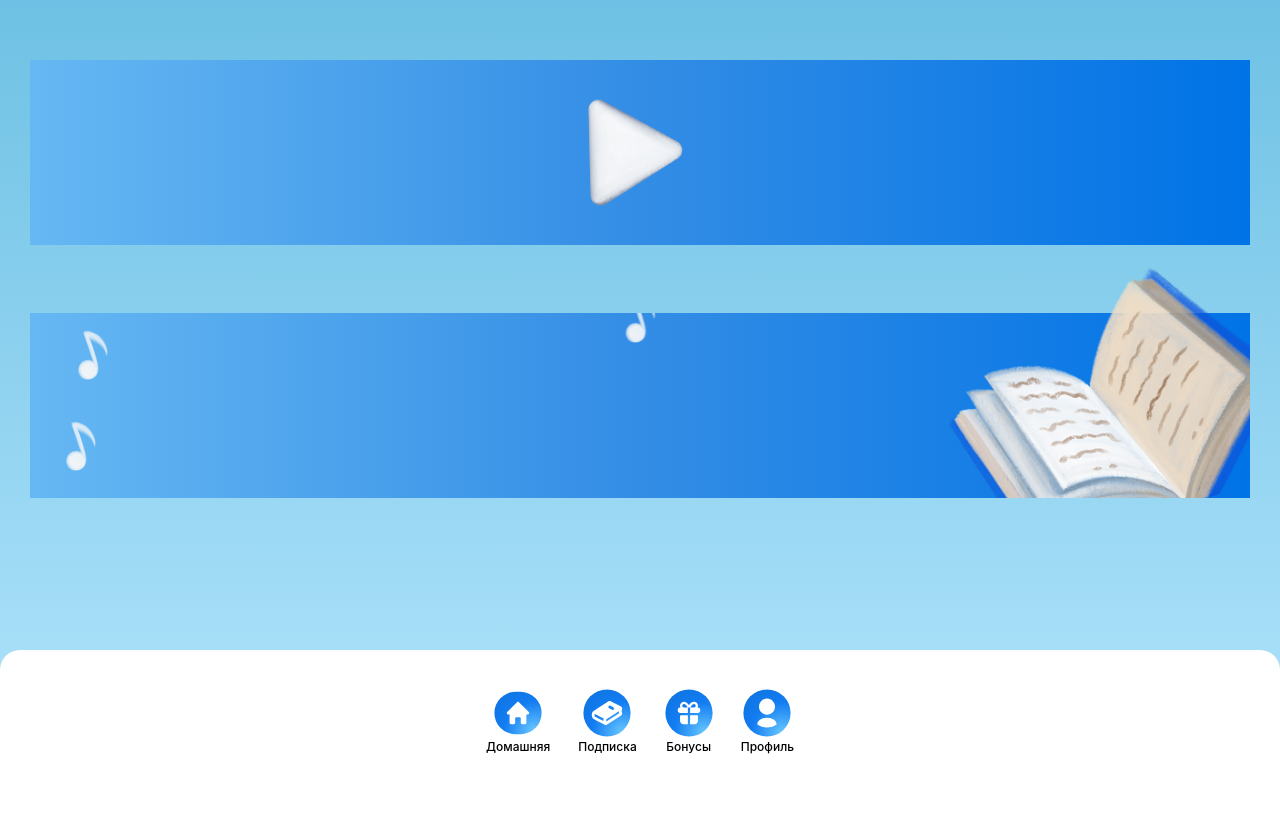
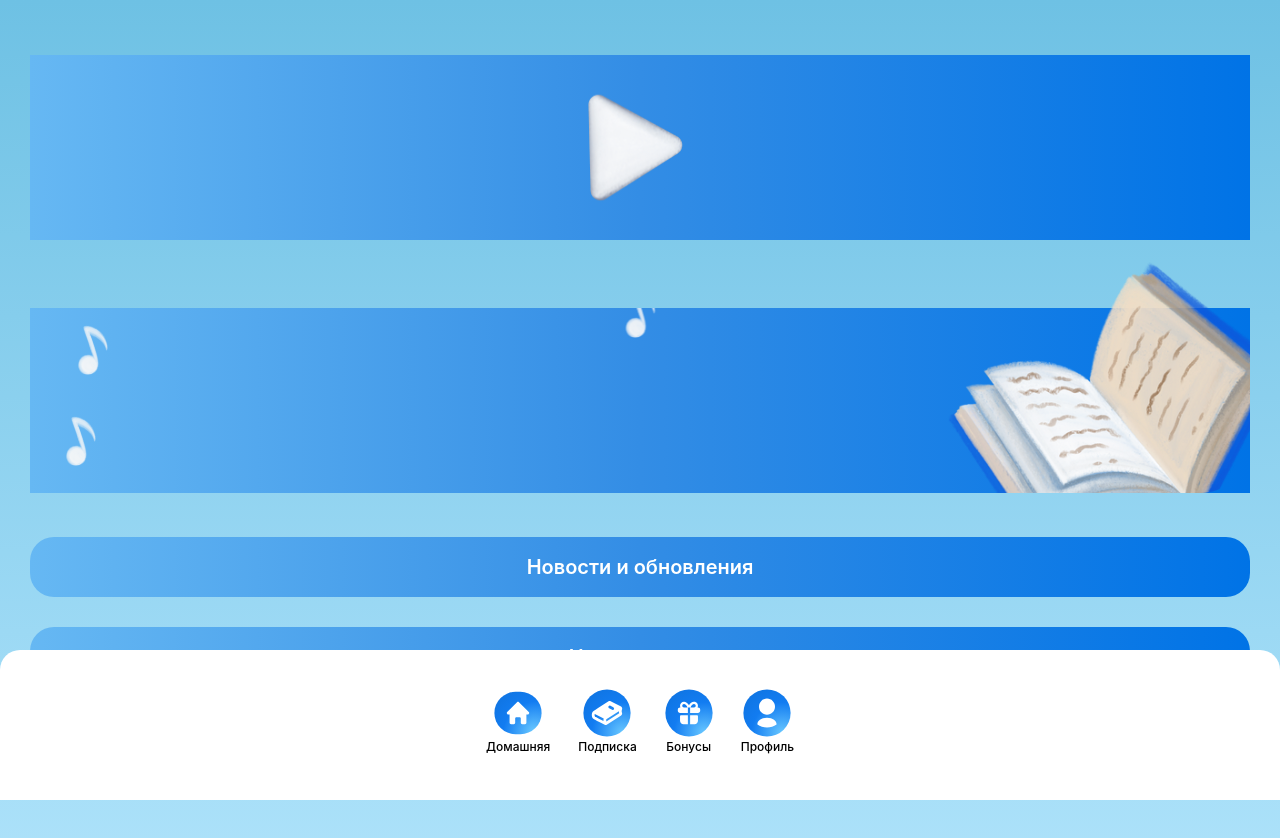
Before and after one commit to jdifek/app-mobile, a React (Create React App) app: page / in a window 1280 px wide. Shown: the top 838 px of the page. Before the commit the page ends 800 px from the top, so only its background shows below. Built offline with nearby package versions, Linux system fonts and the light colour scheme.

Commit message:
scrollbar update & home 1 & routes

```diff
--- a/src/Root.tsx
+++ b/src/Root.tsx
@@ -1,20 +1,27 @@
-import { BrowserRouter as Router, Route, Routes } from 'react-router-dom';
-import { Home } from './components/Home/Home';
-import { Assignments } from './components/Assignments/Assignments';
-import { Profile } from './components/Profile/Profile';
-import { Library } from './components/Library/Library';
-import { Rangs } from './components/Rangs/Rangs';
-import { Bonus } from './components/Bonus/Bonus';
-import { Subscription } from './components/Subscription/Subscription';
-import { Hi } from './components/Hi/Hi';
+import { BrowserRouter as Router, Route, Routes } from "react-router-dom";
+import { Home } from "./components/Home/Home";
+import { Assignments } from "./components/Assignments/Assignments";
+import { Profile } from "./components/Profile/Profile";
+import { Library } from "./components/Library/Library";
+import { Rangs } from "./components/Rangs/Rangs";
+import { Bonus } from "./components/Bonus/Bonus";
+import { Subscription } from "./components/Subscription/Subscription";
+import { Hi } from "./components/Hi/Hi";
 import Month from "./components/Subscription/Month";
 import Year from "./components/Subscription/Year";
+import HomeNews from "./components/Home/HomeNews";
+import HomeSocial from "./components/Home/HomeSocial";
+import HomeAbout from "./components/Home/HomeAbout";
 
 function Root() {
   return (
     <Router>
       <Routes>
         <Route path="/" element={<Home />} />
+        <Route path="/news" element={<HomeNews />} />
+        <Route path="/social" element={<HomeSocial />} />
+        <Route path="/about" element={<HomeAbout />} />
+
         <Route path="/assignments" element={<Assignments />} />
         <Route path="/profile" element={<Profile />} />
         <Route path="/library" element={<Library />} />
--- a/src/components/Home/Home.tsx
+++ b/src/components/Home/Home.tsx
@@ -1,12 +1,14 @@
 import { Footer } from "../Footer";
 import HomeBook from "./HomeBook";
+import HomeList from "./HomeList/HomeList";
 import HomeVideo from "./HomeVideo";
 
 export const Home = () => {
   return (
-    <div className="px-[30px] py-[60px] overflow-visible w-full h-screen bg-gradient-to-b from-[#6ec1e4] to-[#b3e5fc] flex flex-col items-center gap-11">
+    <div className="p-[55px_30px_170px_30px] overflow-visible w-full h-full bg-gradient-to-b from-[#6ec1e4] to-[#b3e5fc] flex flex-col items-center gap-11">
       <HomeVideo videoUrl="video.mp4" />
       <HomeBook />
+      <HomeList />
 
       <Footer />
     </div>
--- /dev/null
+++ b/src/components/Home/HomeAbout.tsx
@@ -0,0 +1,16 @@
+import { Footer } from "../Footer";
+
+interface HomeAboutProps {
+    className?: string
+}
+
+const HomeAbout: React.FC<HomeAboutProps> = ({className}) => {
+    return (
+        <div className={`w-full h-screen ${className}`}>
+            О приложении
+            <Footer />
+        </div>
+    );
+};
+
+export default HomeAbout;
--- /dev/null
+++ b/src/components/Home/HomeList/HomeList.tsx
@@ -0,0 +1,39 @@
+import { Link } from "react-router-dom";
+import HomeListItem from "./HomeListItem";
+
+interface HomeListProps {
+  className?: string;
+}
+
+const HomeList: React.FC<HomeListProps> = ({ className }) => {
+  return (
+    <ul className={`w-full gap-[30px] flex flex-col items-center ${className}`}>
+      <HomeListItem>
+        <Link
+          to="/news"
+          className="font-semibold text-xl flex items-center justify-center w-full h-full"
+        >
+          Новости и обновления
+        </Link>
+      </HomeListItem>
+      <HomeListItem>
+        <Link
+          to="/social"
+          className="font-semibold text-xl flex items-center justify-center w-full h-full"
+        >
+          Наши соцсети
+        </Link>
+      </HomeListItem>
+      <HomeListItem>
+        <Link
+          to="/about"
+          className="font-semibold text-xl flex items-center justify-center w-full h-full"
+        >
+          О приложении
+        </Link>
+      </HomeListItem>
+    </ul>
+  );
+};
+
+export default HomeList;
--- /dev/null
+++ b/src/components/Home/HomeList/HomeListItem.tsx
@@ -0,0 +1,20 @@
+import { PropsWithChildren } from "react";
+
+interface HomeListItemProps {
+  className?: string;
+}
+
+const HomeListItem: React.FC<PropsWithChildren<HomeListItemProps>> = ({
+  className,
+  children,
+}) => {
+  return (
+    <li
+      className={`bg-gradient-to-r from-[#66b8f3] via-[#338de5] to-[#0073e6] w-full h-[60px] rounded-3xl text-white ${className}`}
+    >
+      {children}
+    </li>
+  );
+};
+
+export default HomeListItem;
--- /dev/null
+++ b/src/components/Home/HomeNews.tsx
@@ -0,0 +1,16 @@
+import { Footer } from "../Footer";
+
+interface HomeNewsProps {
+    className?: string
+}
+
+const HomeNews: React.FC<HomeNewsProps> = ({className}) => {
+    return (
+        <div className={`w-full h-screen ${className}`}>
+            Новости и обновления
+            <Footer />
+        </div>
+    );
+};
+
+export default HomeNews;
--- /dev/null
+++ b/src/components/Home/HomeSocial.tsx
@@ -0,0 +1,16 @@
+import { Footer } from "../Footer";
+
+interface HomeSocialProps {
+    className?: string
+}
+
+const HomeSocial: React.FC<HomeSocialProps> = ({className}) => {
+    return (
+        <div className={`w-full h-screen ${className}`}>
+            Наши соцсети
+            <Footer />
+        </div>
+    );
+};
+
+export default HomeSocial;
--- a/src/index.css
+++ b/src/index.css
@@ -4,14 +4,33 @@
 
 body {
   margin: 0;
-  font-family: -apple-system, BlinkMacSystemFont, 'Segoe UI', 'Roboto', 'Oxygen',
-    'Ubuntu', 'Cantarell', 'Fira Sans', 'Droid Sans', 'Helvetica Neue',
+  font-family: -apple-system, BlinkMacSystemFont, "Segoe UI", "Roboto", "Oxygen",
+    "Ubuntu", "Cantarell", "Fira Sans", "Droid Sans", "Helvetica Neue",
     sans-serif;
   -webkit-font-smoothing: antialiased;
   -moz-osx-font-smoothing: grayscale;
 }
 
 code {
-  font-family: source-code-pro, Menlo, Monaco, Consolas, 'Courier New',
+  font-family: source-code-pro, Menlo, Monaco, Consolas, "Courier New",
     monospace;
 }
+
+::-webkit-scrollbar {
+  width: 5px;
+  height: 5px;
+}
+
+::-webkit-scrollbar-track {
+  background: #fff;
+  border-radius: 5px;
+}
+
+::-webkit-scrollbar-thumb {
+  background: #0073e6;
+  border-radius: 5px;
+}
+
+::-webkit-scrollbar-thumb:hover {
+  background: #338de5;
+}
```
